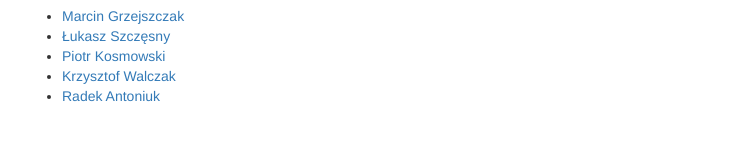
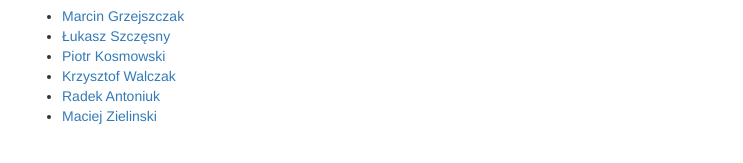
Before and after one commit to microhackathon-2015-03-juglodz/microhackathon-2015-03-juglodz.github.io, a Jekyll site: the page built from index.md, in a window 1280 px wide and 900 px high, scrolled down 2749 px. Shown: the part 729-892 px from the top of the window, without its empty margins (268-1011 px from the left). Built offline with Jekyll 4.4.1, drawn with Linux system fonts in a browser that asks for light colours; Markdown is read by kramdown in place of the engine named in the settings.

Commit message:
add mzielinski to attendees file

```diff
--- a/_data/attendees.yml
+++ b/_data/attendees.yml
@@ -14,3 +14,6 @@
 
 - name: Radek Antoniuk
   github_username: warden
+
+- name: Maciej Zielinski
+  github_username: mzielinski
```
